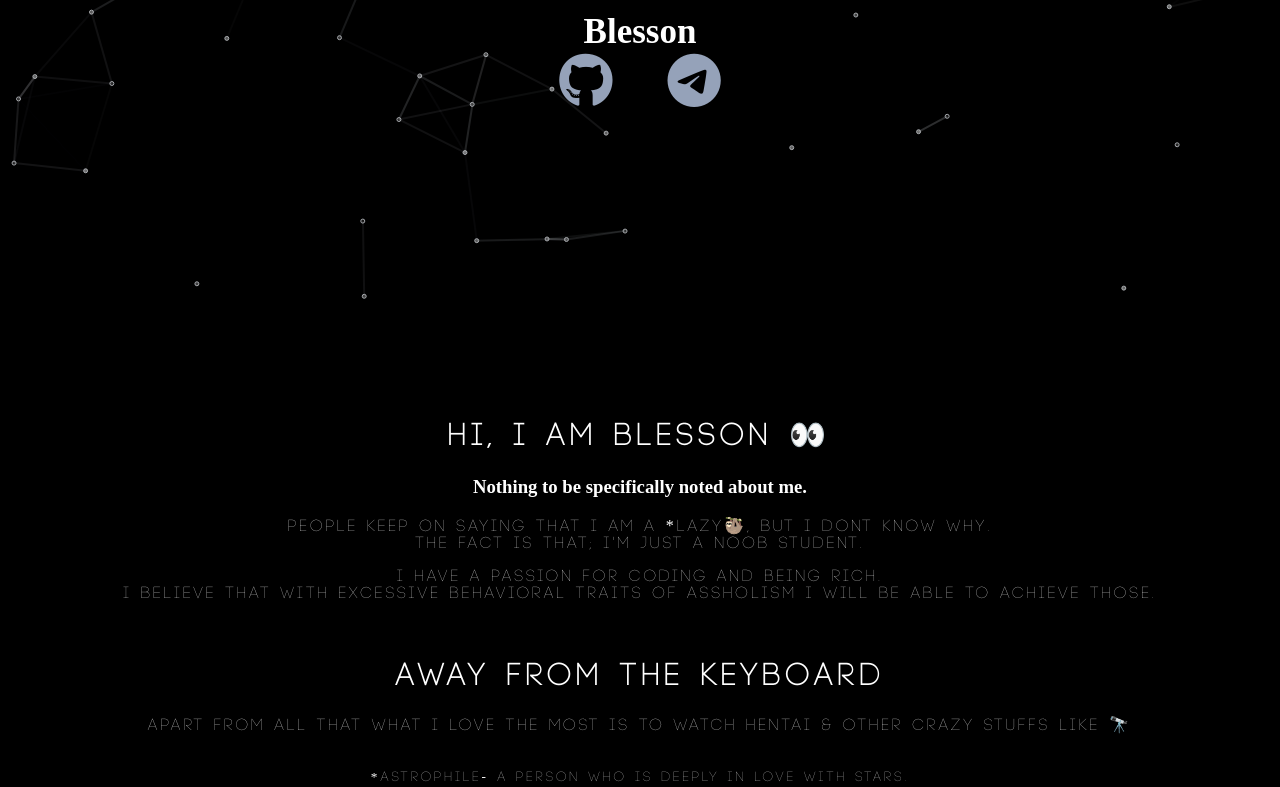
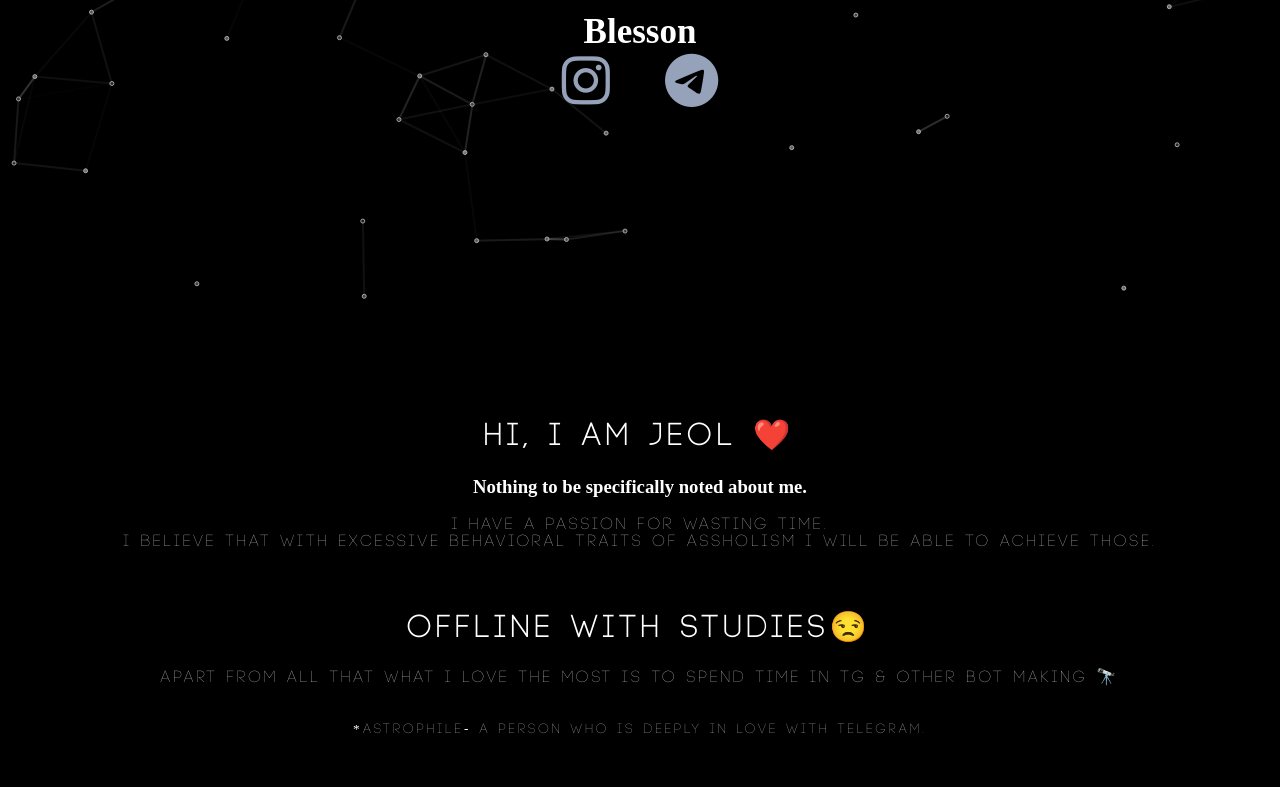
Before and after one commit to Itz-JEOL/itz-jeol.github.io, a plain HTML site: page index.html in a window 1280 px wide. Shown: the part 478-1265 px from the top of the page. Drawn offline with Linux system fonts and the light colour scheme; a small style sheet from the web is missing; a web font is replaced by a local one.

Commit message:
Update index.html

```diff
--- a/index.html
+++ b/index.html
@@ -32,22 +32,21 @@
             <img src="assets/img/profile.jpg" alt="blessons logo" class="prof-img">
             <h1>Blesson</h1>
             <ul class="hero-links">
-                <li><a target="_blank" href="https://github.com/BlessonTG"><i class="fab fa-github"></i></a></li>
-                <li><a target="_blank" href="https://t.me/blesson_TG"><i class="fab fa-telegram"></i></a></li>
+                <li><a target="_blank" href="https://instagram.com/_je_ol_"><i class="fab fa-instagram"></i></a></li>
+                <li><a target="_blank" href="https://t.me/jeol_TG"><i class="fab fa-telegram"></i></a></li>
             </ul>
         </div>
     </section>
     <section class="about" id="about">
         <div class="container">
-            <h2>Hi, I am blesson 👀</h2>
+            <h2>Hi, I am Jeol ❤️</h2>
             <h3>Nothing to be specifically noted about me.</h3>
-            <p>People keep on saying that I am a *lazy🦥, but i dont know why. <br>The fact is that; I'm just a noob student.</p>
-            <p>I have a passion for coding and being rich. <br> I believe that with excessive behavioral traits of assholism I will be able to achieve those.</p>
+            <p>I have a passion for wasting time. <br> I believe that with excessive behavioral traits of assholism I will be able to achieve those.</p>
             <br><br>
-            <h2>Away from the Keyboard</h2>
-            <p>Apart from all that what I love the most is to watch HENTAI & other Crazy stuffs like 🔭 </p>
+            <h2>Offline With Studies😒</h2>
+            <p>Apart from all that what I love the most is to spend time in TG & other Bot making 🔭 </p>
             <br>
-            <p class"astrophile-meaning"><small>*astrophile- a person who is deeply in love with stars.</small></p>
+            <p class"astrophile-meaning"><small>*astrophile- a person who is deeply in love with Telegram.</small></p>
         </div>
     </section>
 
```
